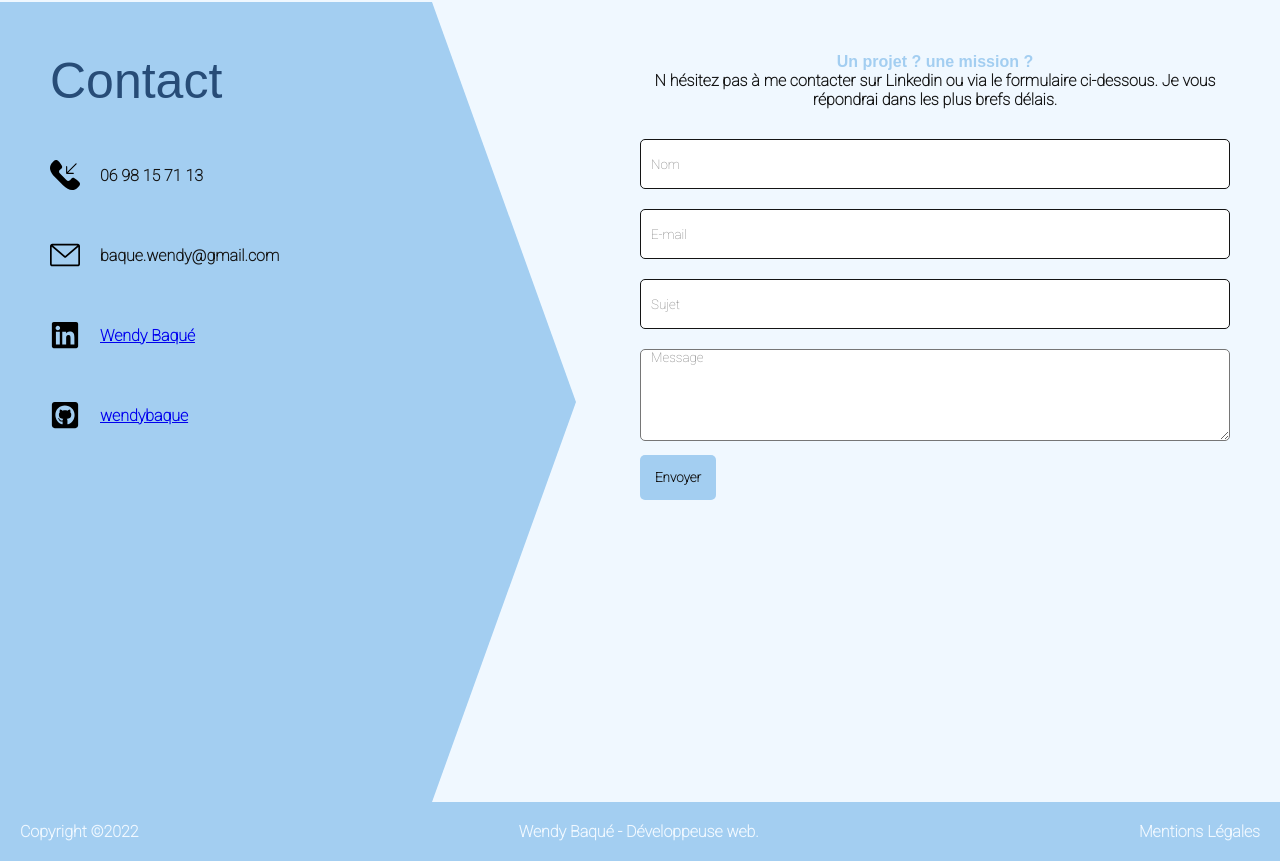
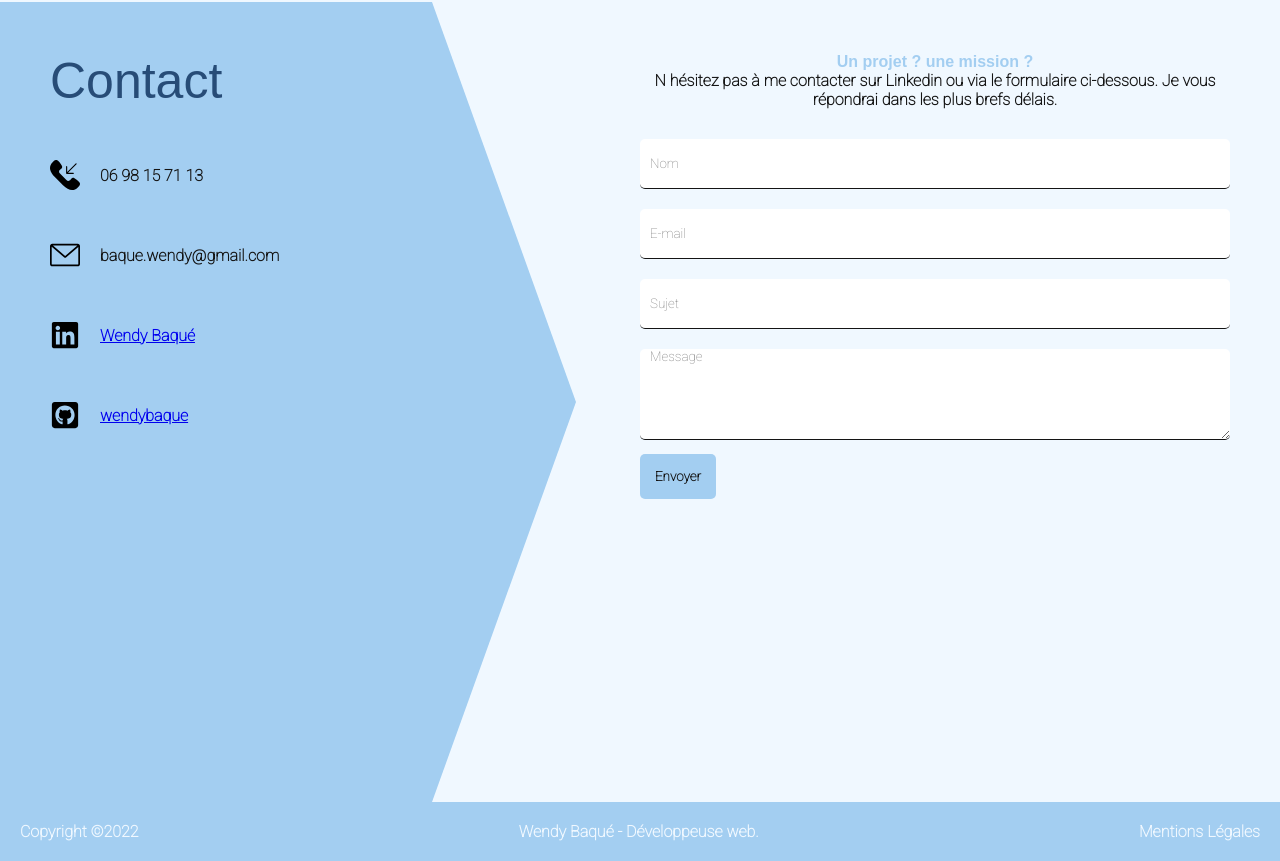
Before and after one commit to wendybaque/Portfolio-vite, a React (Vite) app in the folder frontend/: page / in a window 1280 px wide. Shown: the part 3519-4380 px from the top of the page. Built offline with nearby package versions, Linux system fonts and the light colour scheme.

Commit message:
Remove borders in form component

```diff
--- a/frontend/src/components/contact.css
+++ b/frontend/src/components/contact.css
@@ -79,7 +79,8 @@ form {
 input {
   width: 100%;
   height: 50px;
-  border: 1px solid #141414;
+  border:none;
+  border-bottom: 1px solid #141414;
   border-radius: 5px;
   margin: 10px 0px;
   padding-left: 10px;
@@ -89,6 +90,8 @@ textarea {
   width: 100%;
   margin: 10px 0px;
   padding-left: 10px;
+  border:none;
+  border-bottom: 1px solid #141414;
   border-radius: 5px;
 }
 
```
